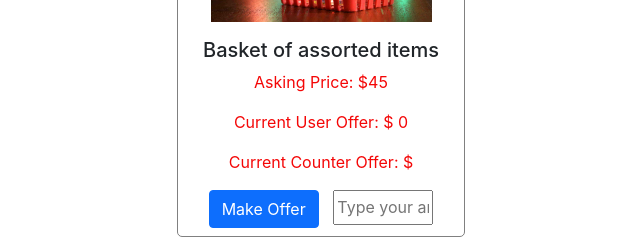
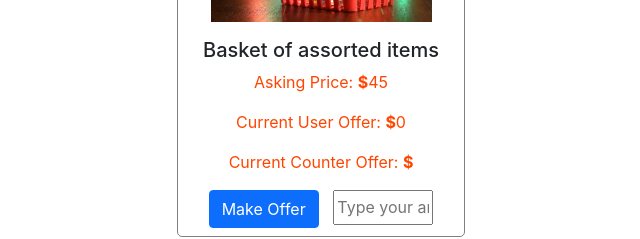
Before and after one commit to IkeGod30/zolimart_app, a React (Create React App) app in the folder haggle/: page / in a window 1280 px wide. Shown: the part 234-473 px from the top of the page, without its empty margins (319-959 px from the left). Built offline with nearby package versions, Linux system fonts and the light colour scheme.

Commit message:
Updated ProductImage component and Product.css

```diff
--- a/haggle/src/components/Product/Product.css
+++ b/haggle/src/components/Product/Product.css
@@ -29,6 +29,6 @@
 
 .prices {
   font-size: 1rem;
-  color: rgb(244, 7, 7);
+  color: orangered;
   /* margin-bottom: 4px; */
 }
--- a/haggle/src/components/ProductImage/ProductImage.jsx
+++ b/haggle/src/components/ProductImage/ProductImage.jsx
@@ -87,7 +87,12 @@ function ProdImg() {
 
     if (Offer == asking) {
       alert("Your Offer matches the asking price.");
+      changeCounterOffer(asking);
     }
+
+    // if (typeof Offer != number) {
+    //   alert("Your input must be a valid number");
+    // }
   }
 
   //   if (Offer >= asking) {
@@ -122,9 +127,18 @@ function ProdImg() {
         <div className="card-body">
           <h5 className="card-title">Basket of assorted items</h5>
           <div className="prices">
-            <p>Asking Price: ${asking} </p>
-            <p>Current User Offer: $ {UserOffer}</p>
-            <p>Current Counter Offer: ${counterOffer}</p>
+            <p>
+              Asking Price: <b>$</b>
+              {asking}{" "}
+            </p>
+            <p>
+              Current User Offer: <b>$</b>
+              {UserOffer}
+            </p>
+            <p>
+              Current Counter Offer: <b>$</b>
+              {counterOffer}
+            </p>
             {/* <p>Counter Offer: $ {counterOffer}</p> */}
           </div>
 
@@ -141,6 +155,7 @@ function ProdImg() {
             <input
               onKeyUp={changeUserOffer}
               type="text"
+              required
               placeholder="Type your amount"
               style={{ width: "100px", height: "35px" }}
             />
```
